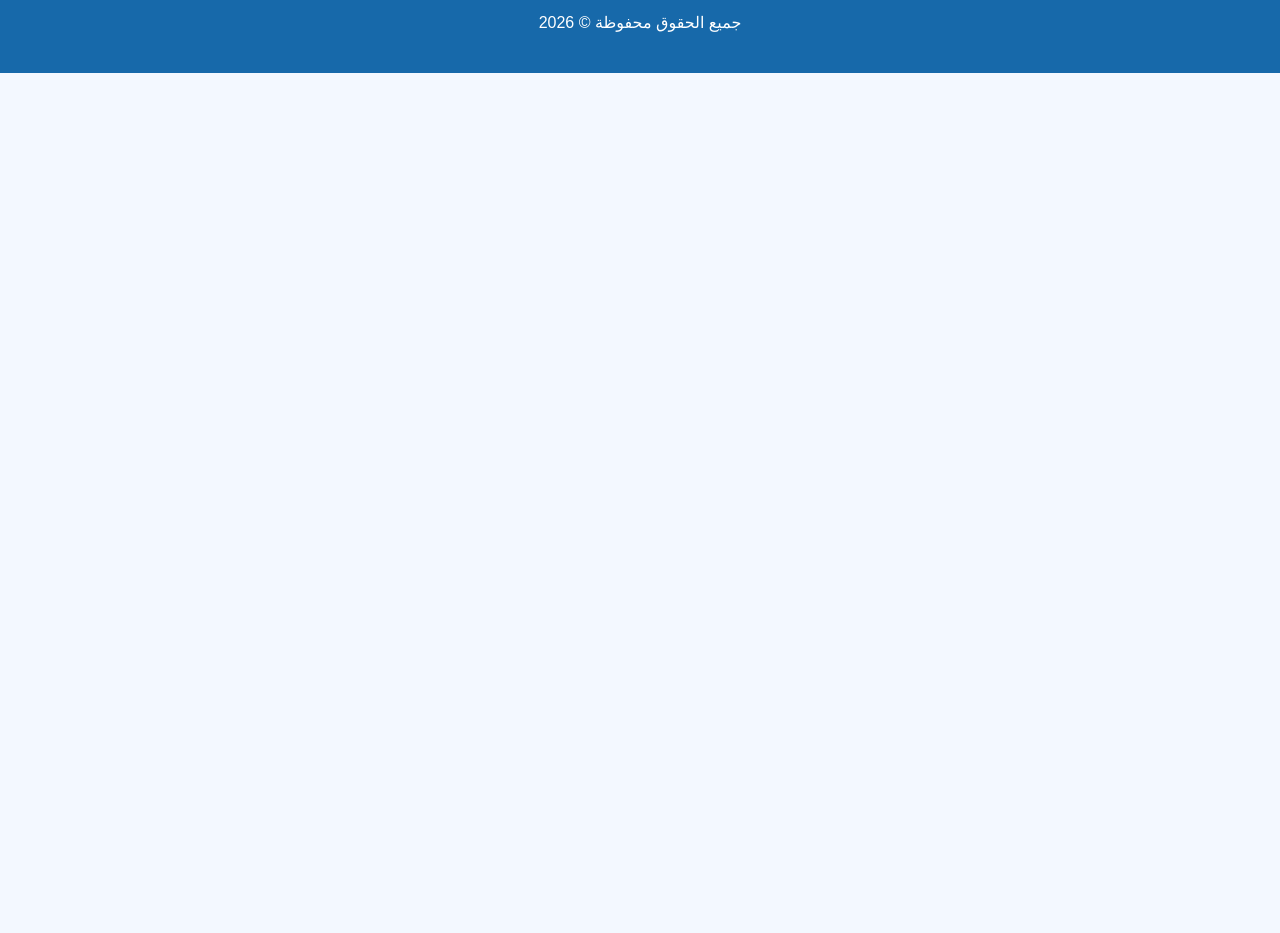
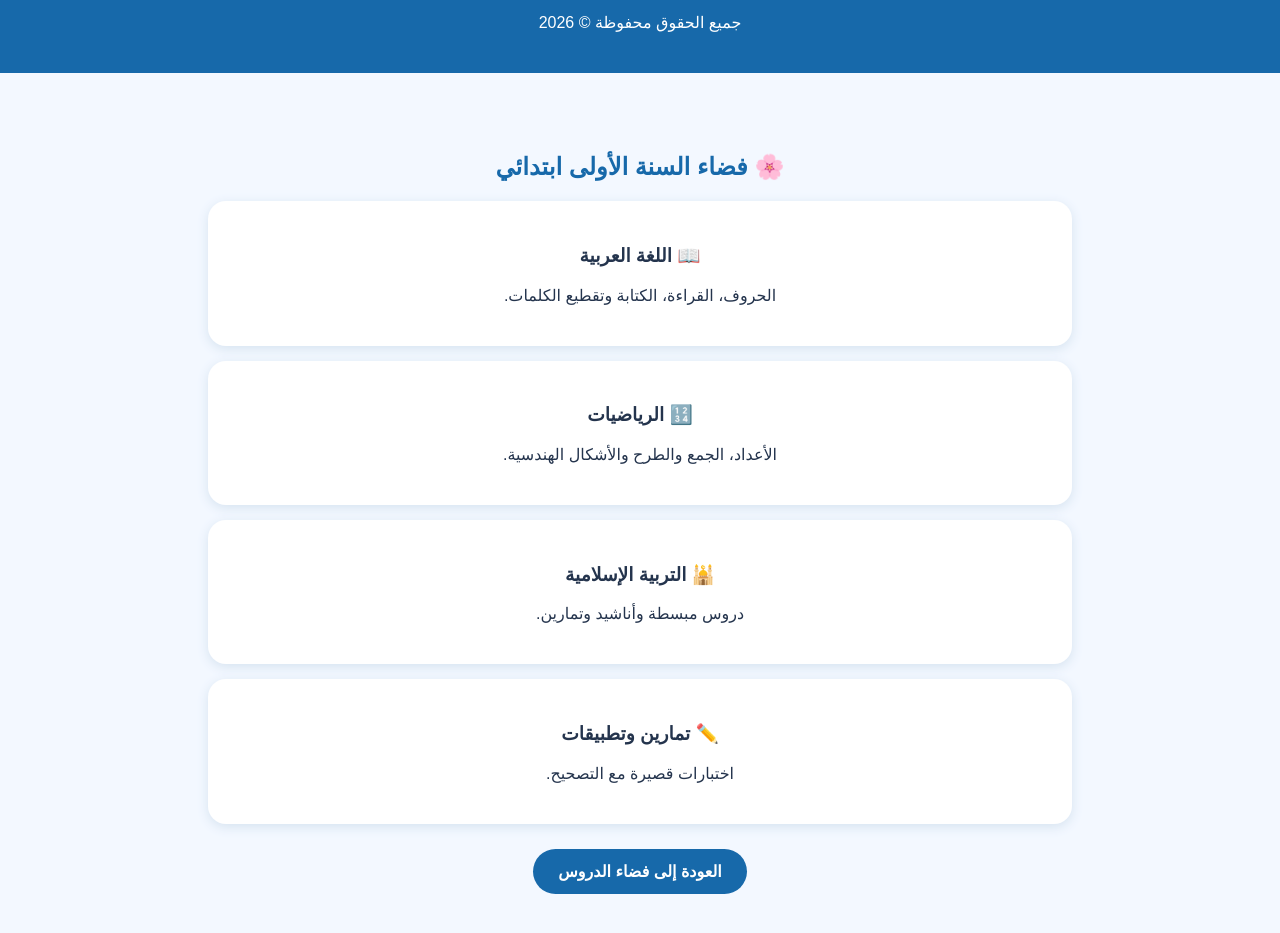
Before and after one commit to keddachiamel3-lab/madrasat-siraj, a plain HTML site: page index.html in a window 1280 px wide. Shown: the part 2405-3338 px from the top of the page. Before the commit the page ends 2478 px from the top, so only its background shows below. Drawn offline with Linux system fonts and the light colour scheme.

Commit message:
Update index.html

```diff
--- a/index.html
+++ b/index.html
@@ -180,5 +180,31 @@ footer {
   <p>جميع الحقوق محفوظة © 2026</p>
 </footer>
 
+<section id="primaire1">
+  <h2>🌸 فضاء السنة الأولى ابتدائي</h2>
+
+  <div class="card">
+    <h3>📖 اللغة العربية</h3>
+    <p>الحروف، القراءة، الكتابة وتقطيع الكلمات.</p>
+  </div>
+
+  <div class="card">
+    <h3>🔢 الرياضيات</h3>
+    <p>الأعداد، الجمع والطرح والأشكال الهندسية.</p>
+  </div>
+
+  <div class="card">
+    <h3>🕌 التربية الإسلامية</h3>
+    <p>دروس مبسطة وأناشيد وتمارين.</p>
+  </div>
+
+  <div class="card">
+    <h3>✏️ تمارين وتطبيقات</h3>
+    <p>اختبارات قصيرة مع التصحيح.</p>
+  </div>
+
+  <a href="#lessons" class="btn">العودة إلى فضاء الدروس</a>
+</section>
+
 </body>
 </html>
```
